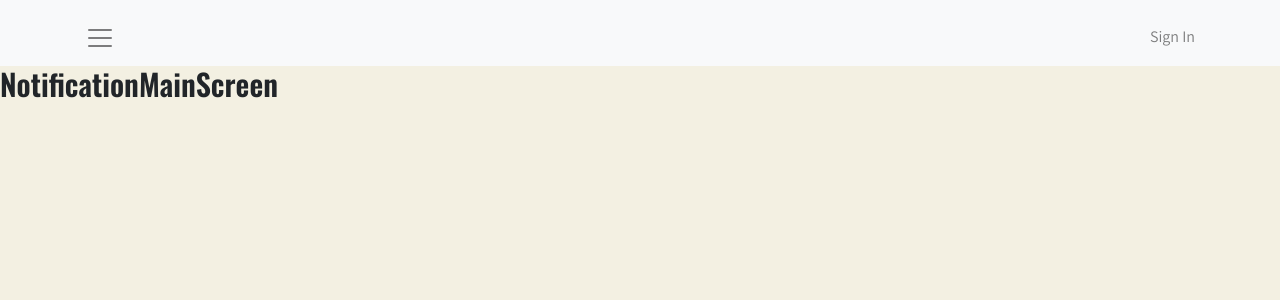
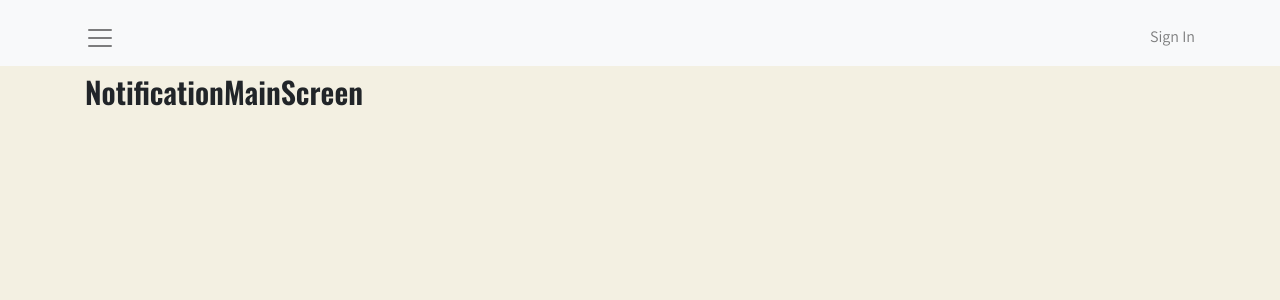
Before and after one commit to Chornay/reactjs_ordering_app, a React (Create React App) app: page /notifications in a window 1280 px wide. Shown: the top 300 px of the page. Built offline with nearby package versions, Linux system fonts and the light colour scheme.

Commit message:
small update, added react-burger-menu to be implemented

```diff
--- a/package.json
+++ b/package.json
@@ -6,6 +6,7 @@
     "bootstrap": "^4.1.3",
     "lodash": "^4.17.11",
     "react": "^16.6.3",
+    "react-burger-menu": "^2.5.4",
     "react-dom": "^16.6.3",
     "react-image-autofit-frame": "^0.1.0",
     "react-perfect-image": "^0.0.4",
--- a/src/screens/NotificationsMainScreen.js
+++ b/src/screens/NotificationsMainScreen.js
@@ -3,7 +3,7 @@ import React, { Component } from 'react'
 class NotificationMainScreen extends Component {
    render() {
        return (
-           <div>
+           <div className="container">
                <h1>NotificationMainScreen</h1>
            </div>
        );
```
Also changed, not shown: 1 other file (tests, documents, lock files or other folders).
